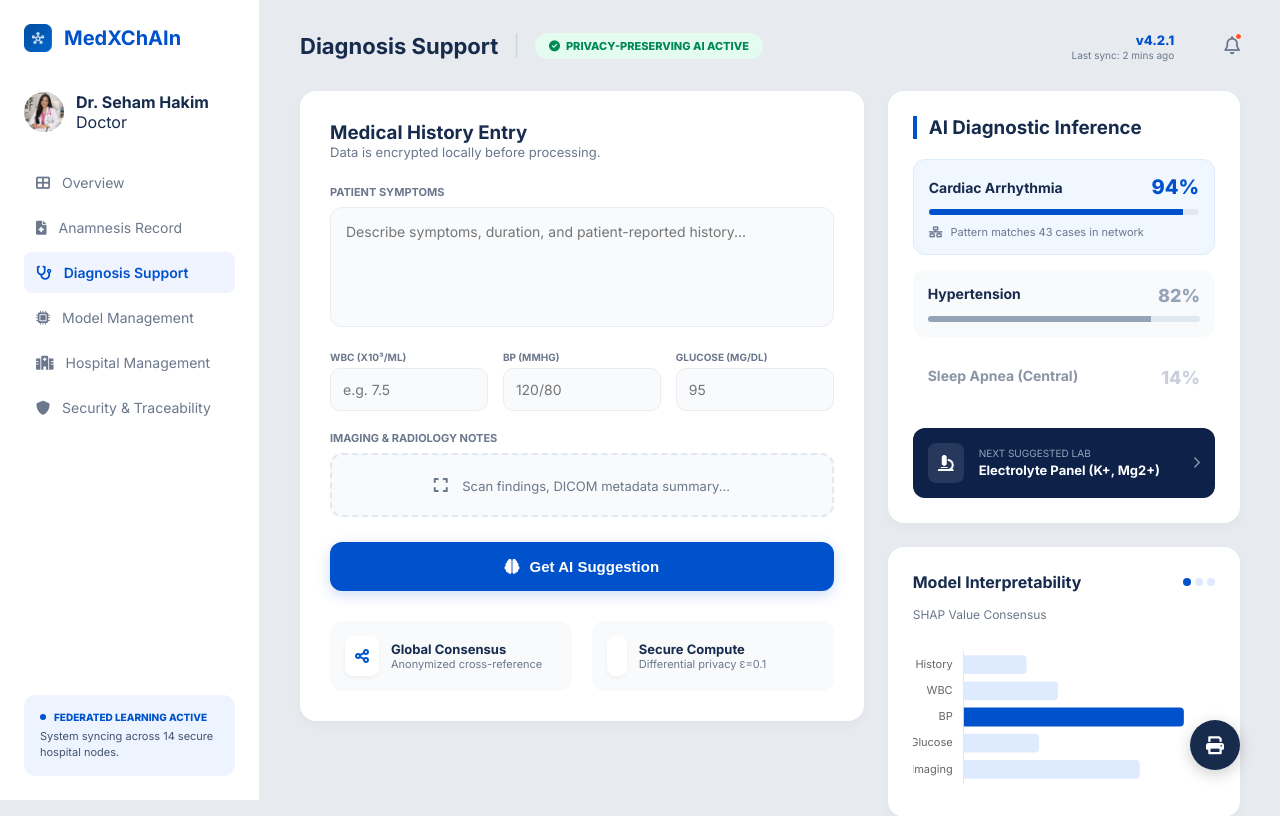
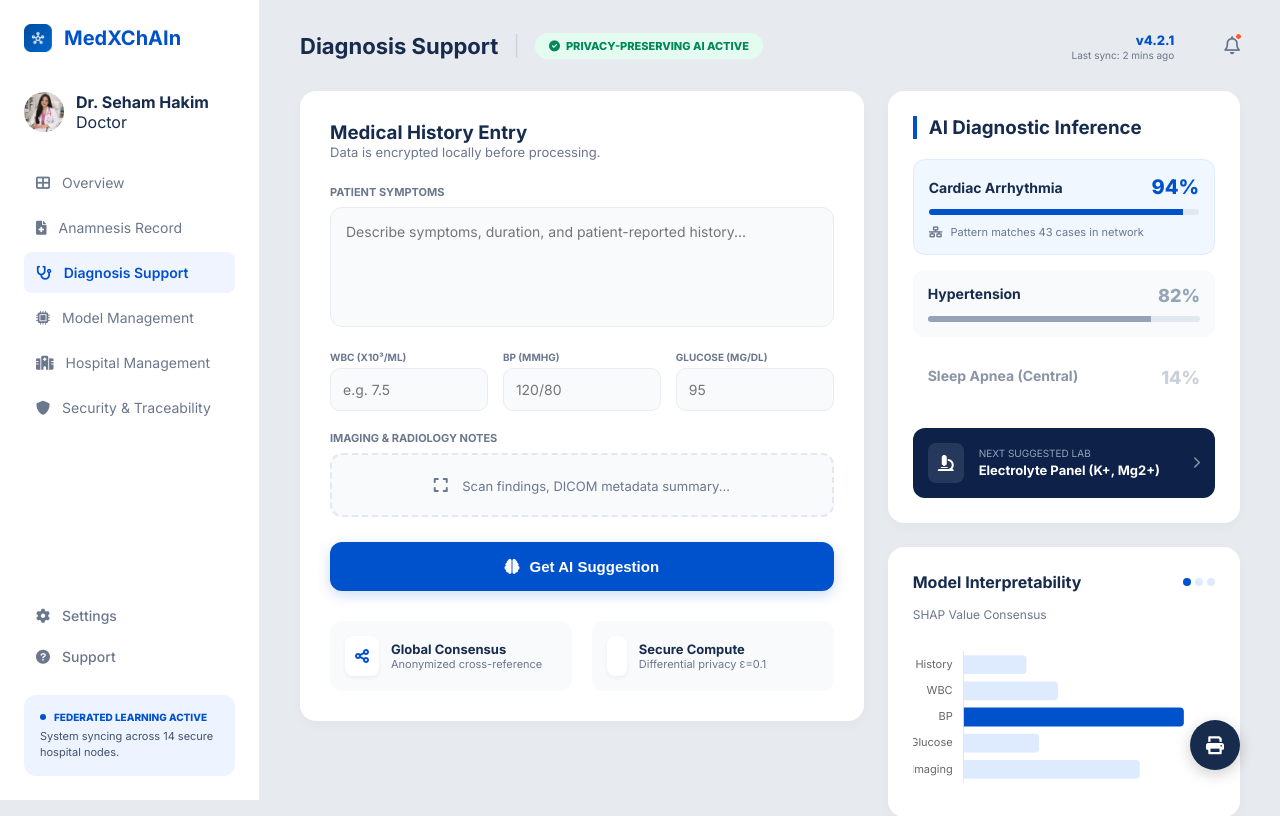
Before and after one commit to Decentralized-Systems-and-Applications/MedXChAln, a Django app: page /diagnosis-support/ in a window 1280 px wide. Shown: the top 816 px of the page. Run offline with Django 5.2, Linux system fonts and the light colour scheme.

Commit message:
add settings and support icons to all pages

```diff
--- a/dashboard/templates/dashboard/Anamnesis_Record.html
+++ b/dashboard/templates/dashboard/Anamnesis_Record.html
@@ -37,6 +37,10 @@
             </nav>
 
             <div class="sidebar-footer">
+                <div class="footer-nav">
+                    <a href="#" class="footer-link"><i class="fas fa-cog"></i> Settings</a>
+                    <a href="#" class="footer-link"><i class="fas fa-question-circle"></i> Support</a>
+                </div>
                 <div class="status-badge">
                     <div class="badge-header">
                         <div class="dot-indicator"></div>
--- a/dashboard/templates/dashboard/Hospital_Management.html
+++ b/dashboard/templates/dashboard/Hospital_Management.html
@@ -35,6 +35,10 @@
             </nav>
 
             <div class="sidebar-footer">
+                <div class="footer-nav">
+                        <a href="#" class="footer-link"><i class="fas fa-cog"></i> Settings</a>
+                        <a href="#" class="footer-link"><i class="fas fa-question-circle"></i> Support</a>
+                </div>
                 <div class="status-badge" style="background: #f0f4ff; border: 1px solid #d0daff; padding: 10px; border-radius: 8px;">
                     <div class="badge-header" style="display: flex; align-items: center; gap: 8px; font-size: 10px; font-weight: 800; color: #0052cc;">
                         <div class="dot-indicator" style="width: 8px; height: 8px; background: #0052cc; border-radius: 50%;"></div>
--- a/dashboard/templates/dashboard/Model_Management.html
+++ b/dashboard/templates/dashboard/Model_Management.html
@@ -38,6 +38,10 @@
             </nav>
 
             <div class="sidebar-footer">
+                <div class="footer-nav">
+                        <a href="#" class="footer-link"><i class="fas fa-cog"></i> Settings</a>
+                        <a href="#" class="footer-link"><i class="fas fa-question-circle"></i> Support</a>
+                </div>
                 <div class="status-badge">
                     <div class="badge-header">
                         <div class="dot-indicator"></div>
--- a/dashboard/templates/dashboard/Security_Traceability.html
+++ b/dashboard/templates/dashboard/Security_Traceability.html
@@ -36,6 +36,10 @@
             </nav>
 
             <div class="sidebar-footer">
+                <div class="footer-nav">
+                    <a href="#" class="footer-link"><i class="fas fa-cog"></i> Settings</a>
+                    <a href="#" class="footer-link"><i class="fas fa-question-circle"></i> Support</a>
+                </div>
                 <div class="status-badge" style="background: #f0f4ff; border: 1px solid #d0daff; padding: 10px; border-radius: 8px;">
                     <div class="badge-header" style="display: flex; align-items: center; gap: 8px; font-size: 10px; font-weight: 800; color: #0052cc;">
                         <div class="dot-indicator" style="width: 8px; height: 8px; background: #0052cc; border-radius: 50%;"></div>
--- a/dashboard/templates/dashboard/diagnosis_support.html
+++ b/dashboard/templates/dashboard/diagnosis_support.html
@@ -39,6 +39,10 @@
             </nav>
 
             <div class="sidebar-footer">
+                <div class="footer-nav">
+                    <a href="#" class="footer-link"><i class="fas fa-cog"></i> Settings</a>
+                    <a href="#" class="footer-link"><i class="fas fa-question-circle"></i> Support</a>
+                </div>
                 <div class="status-badge">
                     <div class="badge-header">
                         <div class="dot-indicator"></div>
```
